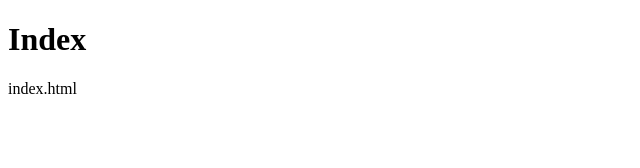
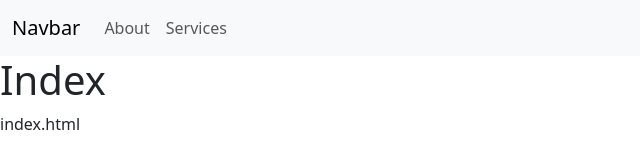
Before and after one commit to raczbence/html-fajlok-linkelese, a plain HTML site: page index.html in a window 1280 px wide. Shown: the whole page, without its empty margins (0-640 px from the left). Drawn offline with nearby package versions, Linux system fonts and the light colour scheme.

Commit message:
Add files via upload

```diff
--- a/index.html
+++ b/index.html
@@ -4,9 +4,30 @@
     <meta charset="UTF-8">
     <meta name="viewport" content="width=device-width, initial-scale=1.0">
     <title>Document</title>
+    <link href="https://cdn.jsdelivr.net/npm/bootstrap@5.3.3/dist/css/bootstrap.min.css" rel="stylesheet" integrity="sha384-QWTKZyjpPEjISv5WaRU9OFeRpok6YctnYmDr5pNlyT2bRjXh0JMhjY6hW+ALEwIH" crossorigin="anonymous">
 </head>
 <body>
-    <h1>Index</h1>
-    <p>index.html</p>
+
+    <nav class="navbar navbar-expand-lg bg-body-tertiary">
+        <div class="container-fluid">
+          <a class="navbar-brand" href="#">Navbar</a>
+          <button class="navbar-toggler" type="button" data-bs-toggle="collapse" data-bs-target="#navbarSupportedContent" aria-controls="navbarSupportedContent" aria-expanded="false" aria-label="Toggle navigation">
+            <span class="navbar-toggler-icon"></span>
+          </button>
+          <div class="collapse navbar-collapse" id="navbarSupportedContent">
+            <ul class="navbar-nav me-auto mb-2 mb-lg-0">
+              <li class="nav-item">
+                <a class="nav-link" href="about.html">About</a>
+              </li>
+              <li class="nav-item">
+                <a class="nav-link" href="services.html">Services</a>
+              </li>
+                </ul>
+          </div>
+        </div>
+      </nav>
+      <h1>Index</h1>
+      <p>index.html</p>
+      <script src="https://cdn.jsdelivr.net/npm/bootstrap@5.3.3/dist/js/bootstrap.bundle.min.js" integrity="sha384-YvpcrYf0tY3lHB60NNkmXc5s9fDVZLESaAA55NDzOxhy9GkcIdslK1eN7N6jIeHz" crossorigin="anonymous"></script>
 </body>
 </html>
```
Also changed, not shown: about.html (+1 -0 lines), services.html (+1 -0 lines).
